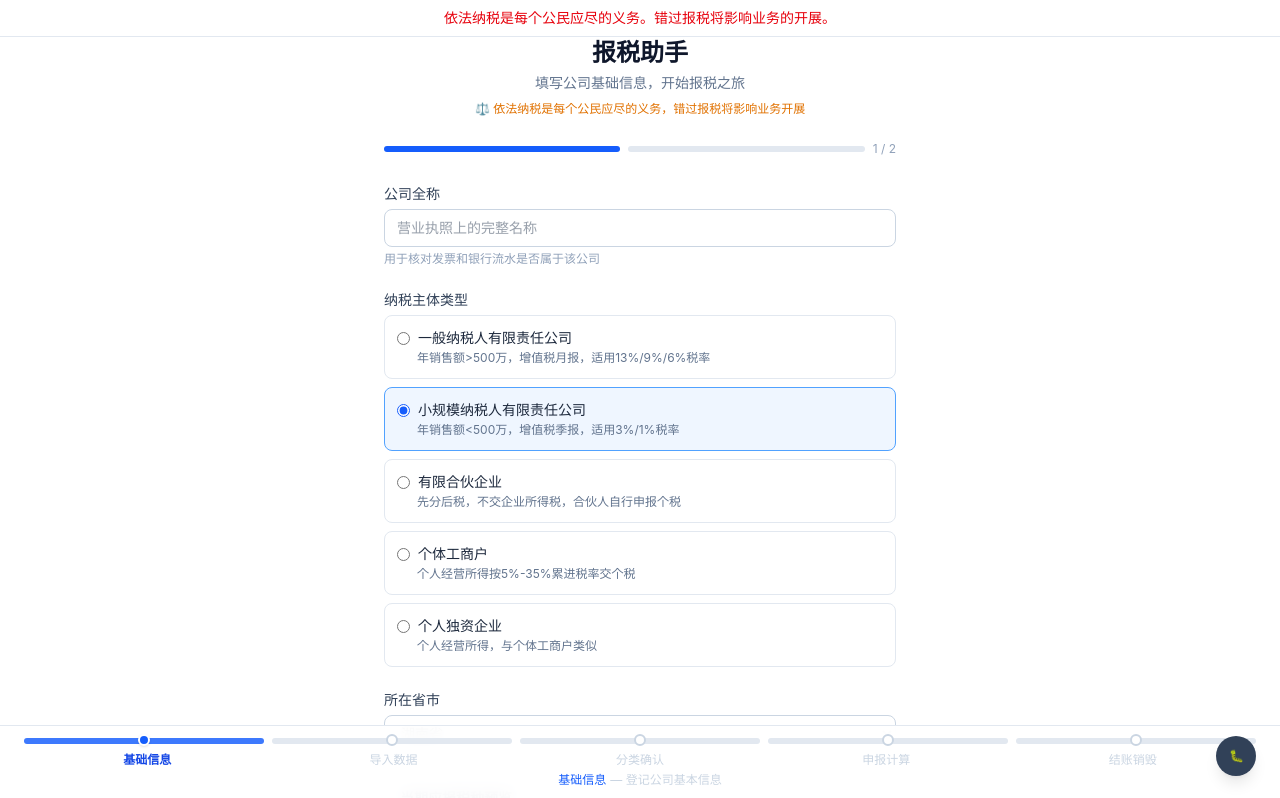
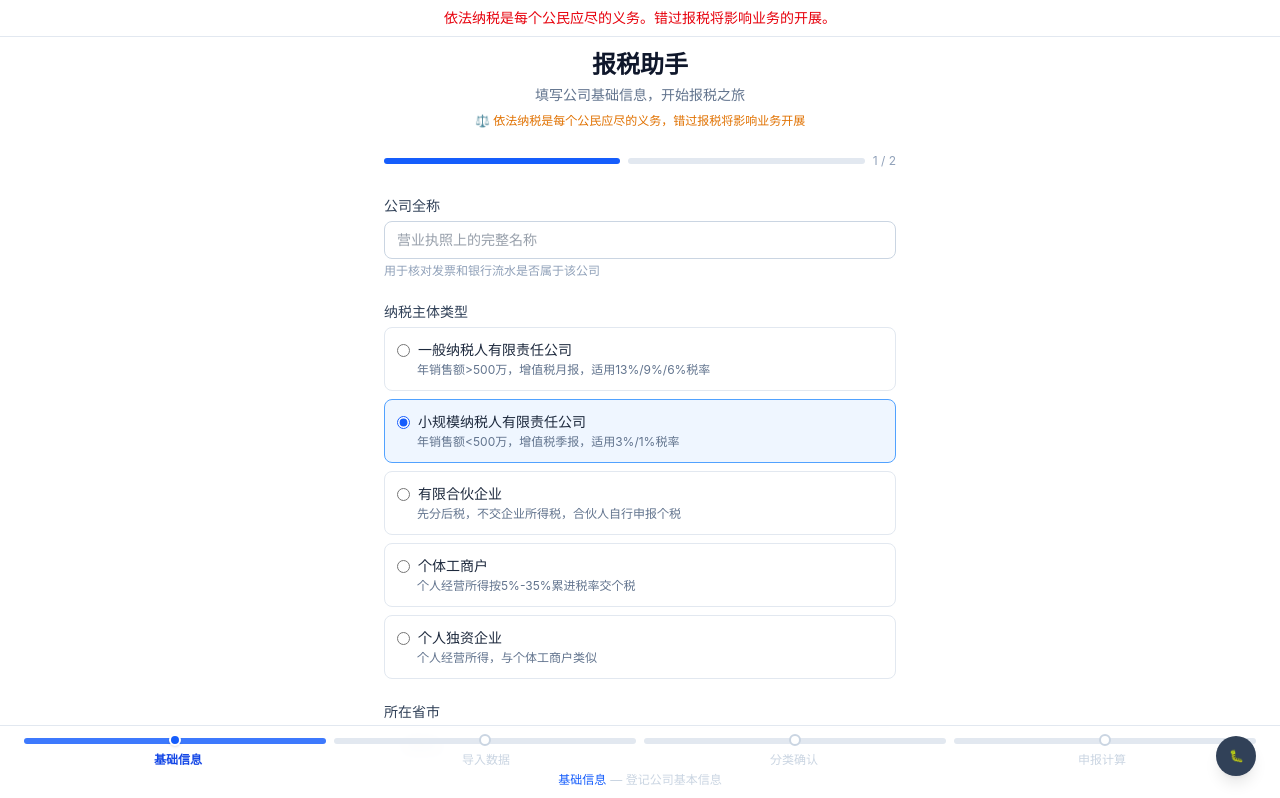
Before and after one commit to Edison-tom/baoshui, a React (Vite) app: page / in a window 1280 px wide. Shown: the top 798 px of the page. Built offline with nearby package versions, Linux system fonts and the light colour scheme.

Commit message:
feat: bidirectional navigation + batch import support

```diff
--- a/src/components/classify/ClassifyPanel.tsx
+++ b/src/components/classify/ClassifyPanel.tsx
@@ -2,10 +2,10 @@ import { useImportStore } from '../../stores/import'
 import { useClassifyStore } from '../../stores/classify'
 
 export function ClassifyPanel() {
-  const isImportComplete = useImportStore(s => s.isImportComplete)
+  const hasImportedData = useImportStore(s => s.hasImportedData)
   const result = useClassifyStore(s => s.result)
 
-  if (!isImportComplete || !result) return null
+  if (!hasImportedData || !result) return null
 
   const totalCount = result.entries.length
   const incomeCount = result.incomeEntries.length
--- a/src/components/import/ImportPanel.tsx
+++ b/src/components/import/ImportPanel.tsx
@@ -78,10 +78,15 @@ interface ParsedFile {
 }
 
 export function ImportPanel() {
-  const { setDetectedFiles, setBankTransactions, setInvoices, setPayroll, setExpenses, setReceivablesPayables, setImportComplete, isImportComplete } = useImportStore()
+  const { setDetectedFiles, appendBankTransactions, appendInvoices, appendPayroll, appendExpenses, appendReceivablesPayables, markImported, hasImportedData } = useImportStore()
   const [dragOver, setDragOver] = useState(false)
   const [parsedFiles, setParsedFiles] = useState<ParsedFile[]>([])
   const [parsing, setParsing] = useState(false)
+  const existingInvoices = useImportStore(s => s.invoices)
+  const existingBank = useImportStore(s => s.bankTransactions)
+  const existingPayroll = useImportStore(s => s.payroll)
+  const existingExpenses = useImportStore(s => s.expenses)
+  const existingRp = useImportStore(s => s.receivablesPayables)
   const company = useCompanyStore(s => s.company)
   const period = company?.period
   const fileStoreRef = useRef<{ invoices: InvoiceItem[]; bank: BankTransaction[]; payroll: PayrollEntry[]; expenses: ExpenseItem[]; rp: ReceivablesPayablesItem[] }>({
@@ -94,7 +99,6 @@ export function ImportPanel() {
   }, [company])
 
   const totalParsed = parsedFiles.reduce((s, f) => s + f.parsedCount, 0)
-  const totalParsedTypes = parsedFiles.filter(f => f.parsedCount > 0).length
 
   const processFiles = useCallback(async (fileList: FileList) => {
     const files = Array.from(fileList)
@@ -292,12 +296,12 @@ export function ImportPanel() {
 
   const handleConfirmImport = () => {
     const store = fileStoreRef.current
-    if (store.invoices.length > 0) setInvoices(store.invoices)
-    if (store.bank.length > 0) setBankTransactions(store.bank)
-    if (store.payroll.length > 0) setPayroll(store.payroll)
-    if (store.expenses.length > 0) setExpenses(store.expenses)
-    if (store.rp.length > 0) setReceivablesPayables(store.rp)
-    setImportComplete(true)
+    if (store.invoices.length > 0) appendInvoices(store.invoices)
+    if (store.bank.length > 0) appendBankTransactions(store.bank)
+    if (store.payroll.length > 0) appendPayroll(store.payroll)
+    if (store.expenses.length > 0) appendExpenses(store.expenses)
+    if (store.rp.length > 0) appendReceivablesPayables(store.rp)
+    markImported()
     setStage('classify')
   }
 
@@ -368,14 +372,14 @@ export function ImportPanel() {
         </div>
       )}
 
-      {parsedFiles.length > 0 && !isImportComplete && (
+      {parsedFiles.length > 0 && (
         <div className="bg-white rounded-xl border border-slate-200">
           <div className="px-4 py-3 border-b border-slate-100 flex items-center justify-between">
             <span className="text-sm font-medium text-slate-700">
               已解析 {parsedFiles.length} 个文件
             </span>
             <span className="text-xs text-blue-600">
-              共识别 {totalParsed} 条数据（{totalParsedTypes} 类）
+              本次识别 {totalParsed} 条数据{hasImportedData ? "（追加）" : ""}
             </span>
           </div>
           <div className="divide-y divide-slate-100 max-h-80 overflow-y-auto">
@@ -426,12 +430,21 @@ export function ImportPanel() {
         </div>
       )}
 
-      {isImportComplete && (
-        <div className="bg-green-50 rounded-xl p-4 text-center">
-          <p className="text-sm font-medium text-green-700">✅ 数据已导入完成</p>
-          <p className="text-xs text-green-600 mt-1">可前往"分类确认"阶段查看</p>
+      {hasImportedData && parsedFiles.length === 0 && (
+        <div className="bg-green-50 rounded-xl p-4 text-center mb-4">
+          <p className="text-sm text-green-700 font-medium">✅ 数据已导入完成</p>
+          <p className="text-xs text-green-600 mt-1">
+            已导入 {existingInvoices.length + existingBank.length + existingPayroll.length + existingExpenses.length + existingRp.length} 条数据
+            {existingInvoices.length > 0 && `（发票 ${existingInvoices.length}）`}
+            {existingBank.length > 0 && `（银行 ${existingBank.length}）`}
+            {existingPayroll.length > 0 && `（工资 ${existingPayroll.length}）`}
+            {existingExpenses.length > 0 && `（费用 ${existingExpenses.length}）`}
+            {existingRp.length > 0 && `（应收应付 ${existingRp.length}）`}
+          </p>
+          <p className="text-xs text-green-500 mt-2">如需补充文件，直接拖入下方区域</p>
         </div>
       )}
+
     </div>
   )
 }
--- a/src/components/layout/AppShell.tsx
+++ b/src/components/layout/AppShell.tsx
@@ -14,37 +14,78 @@ type Stage = typeof STAGES[number]
 
 export function AppShell() {
   const isRegistered = useCompanyStore(s => s.isRegistered)
-  const isImportComplete = useImportStore(s => s.isImportComplete)
+  const hasImportedData = useImportStore(s => s.hasImportedData)
   const currentStage = useWorkbenchStore(s => s.currentStage)
   const setStage = useWorkbenchStore(s => s.setStage)
   const isClosing = useWorkbenchStore(s => s.isClosing)
 
+  const idx = STAGES.indexOf(currentStage as Stage)
+
   const handleBack = () => {
-    const idx = STAGES.indexOf(currentStage as Stage)
     if (idx <= 0) return
     const prev = STAGES[idx - 1]
-    // 如果上一步骤数据不存在，不允许返回
-    if (prev === 'classify' && !isImportComplete) return
+    // 前置条件检查
+    if (prev === 'classify' && !hasImportedData) return
     if (prev === 'import' && !isRegistered) return
     setStage(prev)
   }
 
-  const showBackLink = currentStage !== 'register' && !isClosing
+  const handleForward = () => {
+    if (idx >= STAGES.length - 1) return
+    const next = STAGES[idx + 1]
+    // 前置条件检查
+    if (next === 'classify' && !hasImportedData) return
+    if (next === 'import' && !isRegistered) return
+    setStage(next)
+  }
+
+  const showBack = idx > 0 && !isClosing
+  const showForward = idx < STAGES.length - 1 && !isClosing // 不含 closing
+
+  // 前进按钮文案和禁用
+  const forwardInfo = (() => {
+    if (currentStage === 'import') {
+      const disabled = !hasImportedData
+      return { disabled, text: disabled ? '请先导入数据' : '前往分类确认 →', hint: disabled }
+    }
+    if (currentStage === 'classify') return { disabled: false, text: '前往申报计算 →', hint: false }
+    if (currentStage === 'declare') return { disabled: false, text: '完成申报 · 安全销毁数据 →', hint: false }
+    return { disabled: true, text: '', hint: false }
+  })()
 
   return (
     <div className="min-h-screen bg-white text-slate-700 font-sans">
       <Header />
       <main className="max-w-screen-2xl mx-auto pb-24">
 
-        {/* 返回上一步链接 */}
-        {showBackLink && (
-          <div className="px-6 pt-3">
-            <button
-              onClick={handleBack}
-              className="text-xs text-slate-400 hover:text-slate-600 transition-colors"
-            >
-              ← 返回上一步
-            </button>
+        {/* 顶部导航栏 */}
+        {(showBack || showForward) && (
+          <div className="flex items-center justify-between px-6 pt-3">
+            {showBack ? (
+              <button onClick={handleBack}
+                className="text-xs text-slate-400 hover:text-slate-600 transition-colors">
+                ← 返回上一步
+              </button>
+            ) : <div />}
+            {showForward && (
+              <button
+                onClick={() => {
+                  if (currentStage === 'declare') {
+                    useWorkbenchStore.getState().setClosing(true)
+                    return
+                  }
+                  handleForward()
+                }}
+                disabled={forwardInfo.disabled}
+                className={`text-xs transition-colors ${
+                  forwardInfo.disabled
+                    ? 'text-slate-300 cursor-not-allowed'
+                    : 'text-blue-600 hover:text-blue-800'
+                }`}
+              >
+                {forwardInfo.text}
+              </button>
+            )}
           </div>
         )}
 
--- a/src/components/layout/BottomProgressBar.tsx
+++ b/src/components/layout/BottomProgressBar.tsx
@@ -6,40 +6,49 @@ export function BottomProgressBar() {
   const currentStage = useWorkbenchStore(s => s.currentStage)
   const setStage = useWorkbenchStore(s => s.setStage)
   const isRegistered = useCompanyStore(s => s.isRegistered)
-  const isImportComplete = useImportStore(s => s.isImportComplete)
+  const hasImportedData = useImportStore(s => s.hasImportedData)
   const currentIdx = getStageIndex(currentStage)
   const prevStage = currentIdx > 0 ? STAGE_ORDER[currentIdx - 1] : null
 
   const canJumpTo = (stage: AppStage, idx: number): boolean => {
-    if (idx >= currentIdx) return false // 不能跳转到当前或之后的阶段
-    if (stage === 'register') return true // 基础信息始终可回
-    if (stage === 'import') return isRegistered
-    if (stage === 'classify') return isImportComplete
-    if (stage === 'declare') return isImportComplete
+    if (idx === currentIdx) return false // 当前阶段不跳转
+    if (idx < currentIdx) {
+      // 后退：基础信息始终可退，其他阶段检查前置条件
+      if (stage === 'register') return true
+      if (stage === 'import') return isRegistered
+      if (stage === 'classify') return hasImportedData
+      return false
+    }
+    // 前进：检查前置条件
+    if (stage === 'classify') return hasImportedData
+    if (stage === 'declare') return hasImportedData
     return false
   }
 
   return (
     <div className="fixed bottom-0 left-0 right-0 border-t border-slate-200 bg-white/95 backdrop-blur-sm">
       <div className="max-w-screen-2xl mx-auto px-6 py-3">
-        {/* 进度条 — 可点击 */}
+        {/* 进度条 — 可前后点击 */}
         <div className="flex items-center gap-2 mb-2">
-          {STAGE_ORDER.map((stage, i) => {
+          {STAGE_ORDER.filter(s => s !== 'closing').map((stage, i) => {
             const clickable = canJumpTo(stage, i)
+            const isCurrent = i === currentIdx
             return (
               <button
                 key={stage}
                 onClick={() => clickable && setStage(stage)}
                 disabled={!clickable}
                 className={`flex-1 relative ${clickable ? 'cursor-pointer' : 'cursor-default'}`}
-                title={clickable ? `返回「${getStageLabel(stage)}」` : undefined}
+                title={clickable
+                  ? (i < currentIdx ? `返回「${getStageLabel(stage)}」` : `前进到「${getStageLabel(stage)}」`)
+                  : undefined}
               >
                 <div className={`h-1.5 rounded-full ${
                   i <= currentIdx ? 'bg-blue-600' : 'bg-slate-200'
-                } ${i === currentIdx ? 'animate-pulse' : ''}`} />
+                } ${isCurrent ? 'animate-pulse' : ''}`} />
                 <div className={`absolute -top-1 left-1/2 -translate-x-1/2 w-3 h-3 rounded-full border-2 ${
                   i < currentIdx ? 'bg-blue-600 border-blue-600' :
-                  i === currentIdx ? 'bg-blue-600 border-white shadow-sm' :
+                  isCurrent ? 'bg-blue-600 border-white shadow-sm' :
                   'bg-white border-slate-300'
                 }`} />
               </button>
@@ -49,19 +58,22 @@ export function BottomProgressBar() {
 
         {/* 阶段文字 */}
         <div className="flex items-center justify-between text-xs">
-          {STAGE_ORDER.map((stage, i) => {
+          {STAGE_ORDER.filter(s => s !== 'closing').map((stage, i) => {
             const clickable = canJumpTo(stage, i)
+            const isCurrent = i === currentIdx
             return (
               <button
                 key={stage}
                 onClick={() => clickable && setStage(stage)}
                 disabled={!clickable}
                 className={`text-center ${clickable ? 'cursor-pointer hover:opacity-80' : 'cursor-default'}`}
-                style={{ width: '20%' }}
-                title={clickable ? `返回「${getStageLabel(stage)}」` : undefined}
+                style={{ width: '25%' }}
+                title={clickable
+                  ? (i < currentIdx ? `返回「${getStageLabel(stage)}」` : `前进到「${getStageLabel(stage)}」`)
+                  : undefined}
               >
                 <span className={`${
-                  i === currentIdx ? 'text-blue-700 font-semibold' :
+                  isCurrent ? 'text-blue-700 font-semibold' :
                   i < currentIdx ? 'text-slate-500' : 'text-slate-300'
                 } ${clickable ? 'hover:text-blue-600' : ''}`}>
                   {getStageLabel(stage)}
--- a/src/stores/import.ts
+++ b/src/stores/import.ts
@@ -12,33 +12,43 @@ interface ImportState {
   expenses: ExpenseItem[]
   receivablesPayables: ReceivablesPayablesItem[]
   previousData: PreviousTaxData | null
-  isImportComplete: boolean
+  hasImportedData: boolean
   setDetectedFiles: (f: DetectedFile[]) => void
   setBankTransactions: (t: BankTransaction[]) => void
+  appendBankTransactions: (t: BankTransaction[]) => void
   setInvoices: (i: InvoiceItem[]) => void
+  appendInvoices: (i: InvoiceItem[]) => void
   setPayroll: (p: PayrollEntry[]) => void
+  appendPayroll: (p: PayrollEntry[]) => void
   setExpenses: (e: ExpenseItem[]) => void
+  appendExpenses: (e: ExpenseItem[]) => void
   setReceivablesPayables: (r: ReceivablesPayablesItem[]) => void
+  appendReceivablesPayables: (r: ReceivablesPayablesItem[]) => void
   setPreviousData: (d: PreviousTaxData | null) => void
-  setImportComplete: (v: boolean) => void
+  markImported: () => void
   clearAll: () => void
 }
 
 export const useImportStore = create<ImportState>((set) => ({
   detectedFiles: [], bankTransactions: [], invoices: [],
   payroll: [], expenses: [], receivablesPayables: [],
-  previousData: null, isImportComplete: false,
+  previousData: null, hasImportedData: false,
   setDetectedFiles: (f) => set({ detectedFiles: f }),
   setBankTransactions: (t) => set({ bankTransactions: t }),
+  appendBankTransactions: (t) => set(s => ({ bankTransactions: [...s.bankTransactions, ...t] })),
   setInvoices: (i) => set({ invoices: i }),
+  appendInvoices: (i) => set(s => ({ invoices: [...s.invoices, ...i] })),
   setPayroll: (p) => set({ payroll: p }),
+  appendPayroll: (p) => set(s => ({ payroll: [...s.payroll, ...p] })),
   setExpenses: (e) => set({ expenses: e }),
+  appendExpenses: (e) => set(s => ({ expenses: [...s.expenses, ...e] })),
   setReceivablesPayables: (r) => set({ receivablesPayables: r }),
+  appendReceivablesPayables: (r) => set(s => ({ receivablesPayables: [...s.receivablesPayables, ...r] })),
   setPreviousData: (d) => set({ previousData: d }),
-  setImportComplete: (v) => set({ isImportComplete: v }),
+  markImported: () => set({ hasImportedData: true }),
   clearAll: () => set({
     detectedFiles: [], bankTransactions: [], invoices: [],
     payroll: [], expenses: [], receivablesPayables: [],
-    previousData: null, isImportComplete: false,
+    previousData: null, hasImportedData: false,
   }),
 }))
```
